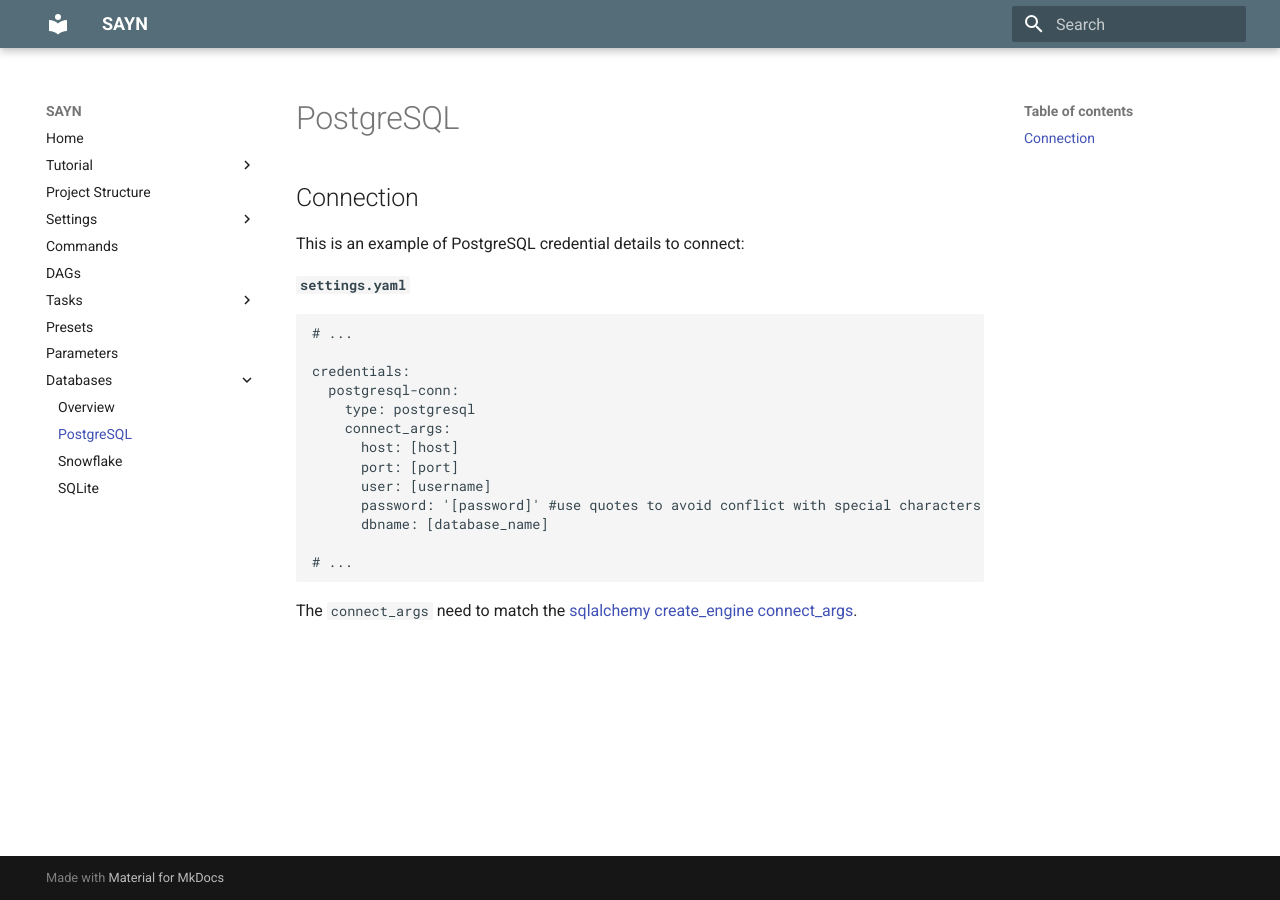
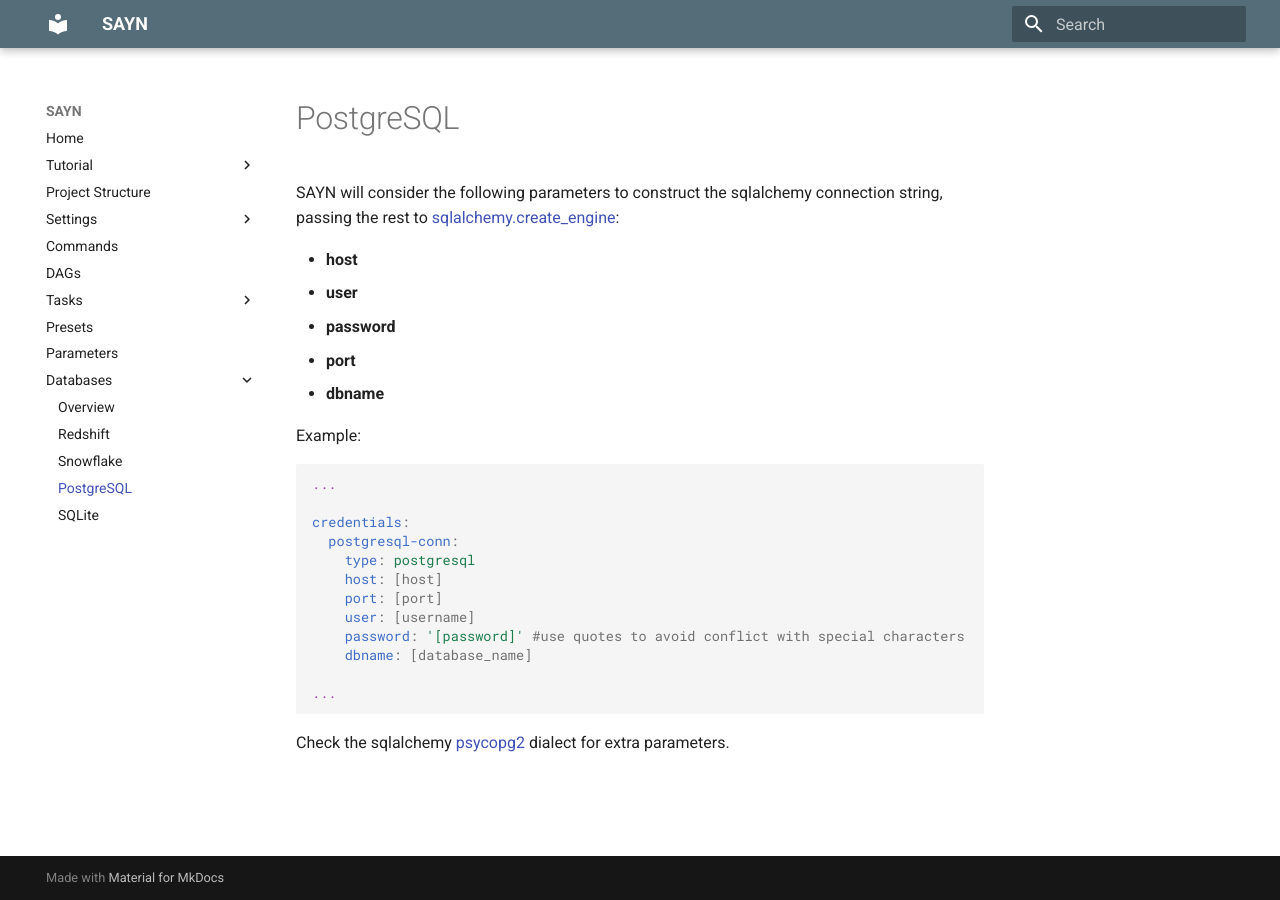
Before and after one commit to 173TECH/sayn, an MkDocs documentation site: the page built from docs/databases/postgresql.md, in a window 1280 px wide. Built offline with MkDocs 1.6.1 and Material for MkDocs 9.7.7, drawn with Linux system fonts in a browser that asks for light colours.

````diff
--- a/docs/databases/postgresql.md
+++ b/docs/databases/postgresql.md
@@ -1,25 +1,30 @@
 # PostgreSQL
 
-## Connection
+SAYN will consider the following parameters to construct the sqlalchemy connection string, passing
+the rest to [sqlalchemy.create_engine](https://docs.sqlalchemy.org/en/13/core/engines.html#sqlalchemy.create_engine):
 
-This is an example of PostgreSQL credential details to connect:
+- **host**
+- **user**
+- **password**
+- **port**
+- **dbname**
 
-**`settings.yaml`**
+Example:
 
 ```yaml
-# ...
+...
 
 credentials:
   postgresql-conn:
     type: postgresql
-    connect_args:
-      host: [host]
-      port: [port]
-      user: [username]
-      password: '[password]' #use quotes to avoid conflict with special characters
-      dbname: [database_name]
+    host: [host]
+    port: [port]
+    user: [username]
+    password: '[password]' #use quotes to avoid conflict with special characters
+    dbname: [database_name]
 
-# ...
+...
 ```
 
-The `connect_args` need to match the [sqlalchemy create_engine connect_args](https://www.psycopg.org/docs/module.html#psycopg2.connect).
+Check the sqlalchemy [psycopg2](https://docs.sqlalchemy.org/en/13/dialects/postgresql.html#module-sqlalchemy.dialects.postgresql.psycopg2)
+dialect for extra parameters.
--- a/mkdocs.yml
+++ b/mkdocs.yml
@@ -15,6 +15,13 @@ markdown_extensions:
   - pymdownx.emoji:
       emoji_index: !!python/name:materialx.emoji.twemoji
       emoji_generator: !!python/name:materialx.emoji.to_svg
+  - pymdownx.superfences
+  - admonition
+  - codehilite
+  - mkautodoc
+
+extra_css:
+    - css/custom.css
 
 nav:
   - Home: index.md
@@ -38,8 +45,8 @@ nav:
   - Parameters: parameters.md
   - Databases:
     - Overview: databases/overview.md
+    - Redshift: databases/redshift.md
+    - Snowflake: databases/snowflake.md
+    - PostgreSQL: databases/postgresql.md
     #- MySQL: databases/mysql.md
-    - PostgreSQL: databases/postgresql.md
-    #- Redshift: databases/redshift.md
-    - Snowflake: databases/snowflake.md
     - SQLite: databases/sqlite.md
--- a/pyproject.toml
+++ b/pyproject.toml
@@ -35,6 +35,11 @@ graphviz = ["graphviz"]
 [tool.poetry.scripts]
 sayn = "sayn.commands.sayn_powers:cli"
 
+
+[tool.poetry.dev-dependencies]
+mkdocs = "^1.1.2"
+mkdocs-material = "^5.2.3"
+mkautodoc = "^0.1.0"
 [build-system]
 requires = ["poetry>=0.12"]
 build-backend = "poetry.masonry.api"
````
Also changed, not shown: docs/databases/overview.md (+42 -62 lines), docs/databases/sqlite.md (+9 -13 lines), 3 other files.
